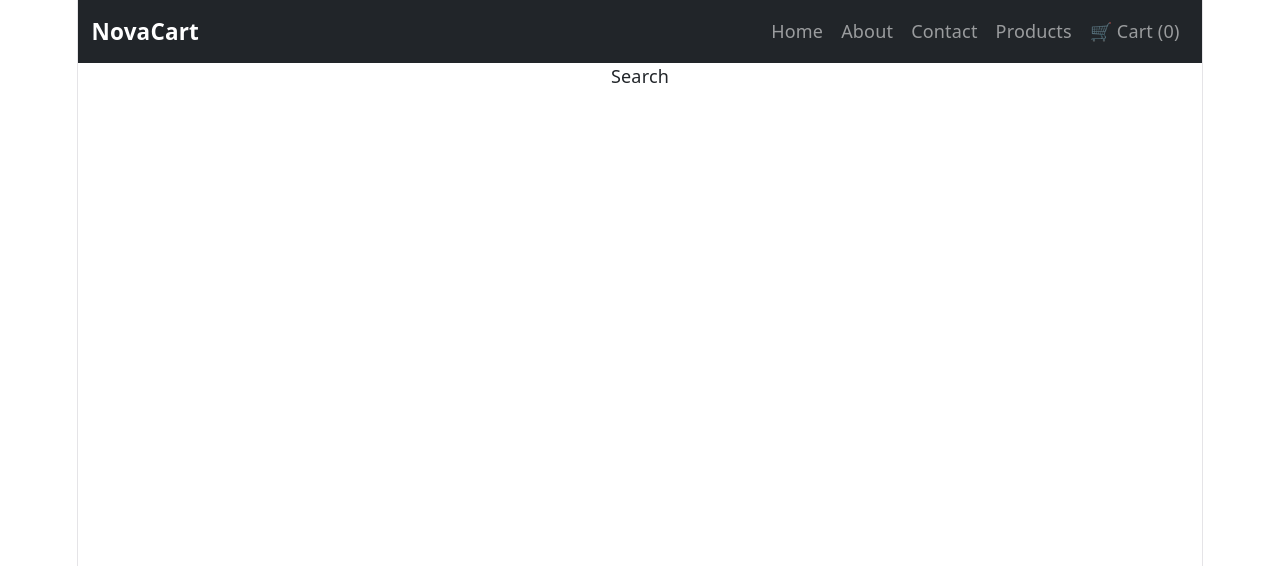
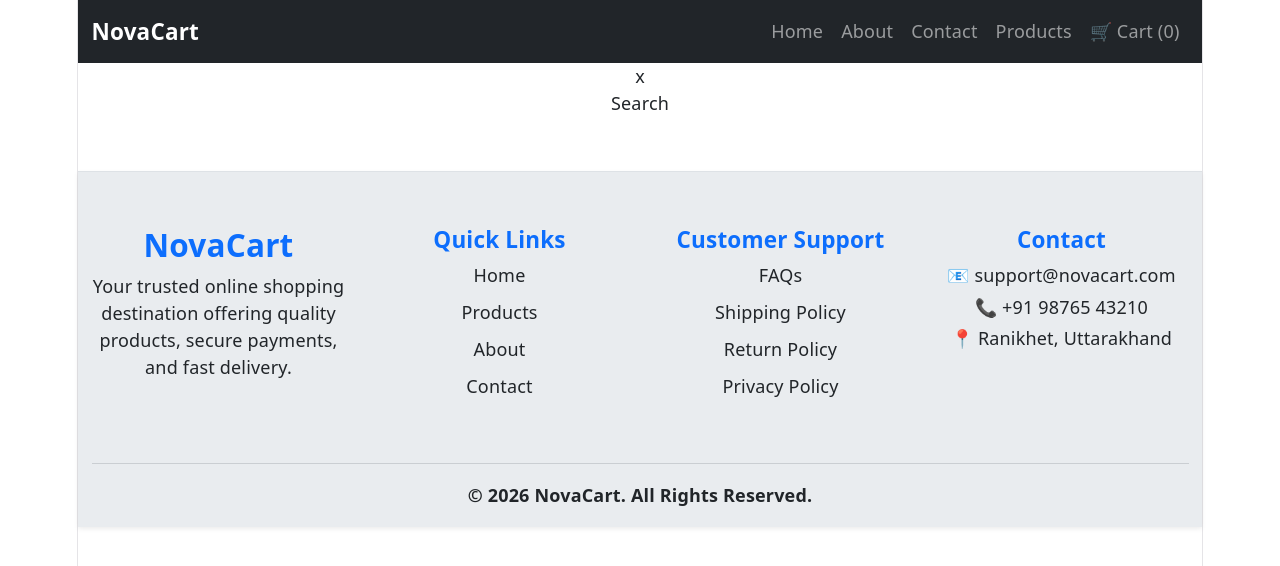
Before and after one commit to saniyamehra03/Ecommerce_intern, a React (Vite) app: page /search in a window 1280 px wide. Shown: the top 566 px of the page. Built offline with nearby package versions, Linux system fonts and the light colour scheme.

Commit message:
Enhance footer UI with improved layout, styling, and readability

```diff
--- a/src/App.css
+++ b/src/App.css
@@ -42,3 +42,16 @@
 .btn-primary:hover {
   transform: scale(1.02);
 }
+footer a {
+  color: #6c757d;
+  transition: all 0.3s ease;
+}
+
+footer a:hover {
+  color: #212529 !important;
+  padding-left: 6px;
+}
+
+footer ul li {
+  margin-bottom: 10px;
+}
--- a/src/App.jsx
+++ b/src/App.jsx
@@ -11,6 +11,7 @@ import Products from "./pages/Products.jsx";
 import ProductDetails from "./pages/ProductDetails.jsx";
 import Search from "./pages/Search.jsx";
 import Navbar from "./components/Navbar";
+import Footer from "./components/Footer.jsx";
 import {useState} from "react";
 function App() {
   const[cart,setCart]=useState([]);
@@ -76,6 +77,7 @@ function App() {
     <>
     <BrowserRouter>
     <Navbar cart={cart}/>
+  x
     <Routes>
       <Route
       path="/"
@@ -99,6 +101,7 @@ function App() {
       <Route path="/products/:id" element ={<ProductDetails/>}/>
       <Route path="/search" element ={<Search/>}/>
     </Routes>
+      <Footer/>
     </BrowserRouter>
     </>
   )
--- a/src/components/Footer.jsx
+++ b/src/components/Footer.jsx
@@ -0,0 +1,92 @@
+import React from "react";
+import {Link} from "react-router-dom"
+
+const Footer = () => {
+  return (
+    <footer
+        className="pt-5 pb-3 mt-5 border-top shadow-sm"
+        style={{ backgroundColor: "#e9ecef" }}
+        >
+        <div className="container">
+            <div className="row">
+
+                <div className="col-md-3 mb-4">
+                    <h3 className="fw-bold text-primary">
+                        NovaCart
+                    </h3>
+                <p className="text-dark">
+                     Your trusted online shopping destination offering quality
+                     products, secure payments, and fast delivery.
+                </p>
+                </div>
+                <div className="col-md-3 mb-4">
+                    <h5 className="fw-bold  text-primary">Quick Links</h5>
+                    <ul className="list-unstyled ">
+                        <li>
+                            <Link to="/"
+                            className="text-dark text-decoration-none">
+                                Home
+                            </Link>
+                        </li>
+
+                        <li>
+                            <Link to="/products"
+                            className="text-dark text-decoration-none">
+                                Products
+                            </Link>
+                        </li>
+
+                        <li>
+                            <Link to="/about"
+                            className="text-dark text-decoration-none">
+                                About
+                            </Link>
+                        </li>
+
+                        <li>
+                            <Link to="/contact"
+                            className="text-dark text-decoration-none">
+                                Contact
+                            </Link>
+                        </li>
+                    </ul>
+                </div>
+
+                <div className="col-md-3 mb-4">
+                    <h5 className="fw-bold text-primary">Customer Support</h5>
+                    <ul className="list-unstyled ">
+                        <li>FAQs</li>
+                        <li>Shipping Policy</li>
+                        <li>Return Policy</li>
+                        <li>Privacy Policy</li>
+                    </ul>
+                </div>
+
+                <div className="col-md-3 mb-4">
+                    <h5 className="fw-bold text-primary">
+                        Contact
+                    </h5>
+                    <p className="text-dark mb-1">
+                         📧 support@novacart.com
+                    </p>
+                    <p className="text-dark mb-1">
+                    📞 +91 98765 43210
+                    </p>
+
+                    <p className="text-dark">
+                       📍 Ranikhet, Uttarakhand
+                    </p>
+                </div>
+            </div>
+            <hr className="border-secondary"/>
+            <div className="text-center">
+                <p className="mb-0  fw-semibold text-dark">
+                    © 2026 NovaCart. All Rights Reserved.
+                </p>
+            </div>
+        </div>
+    </footer>
+  );
+};
+
+export default Footer;
```
